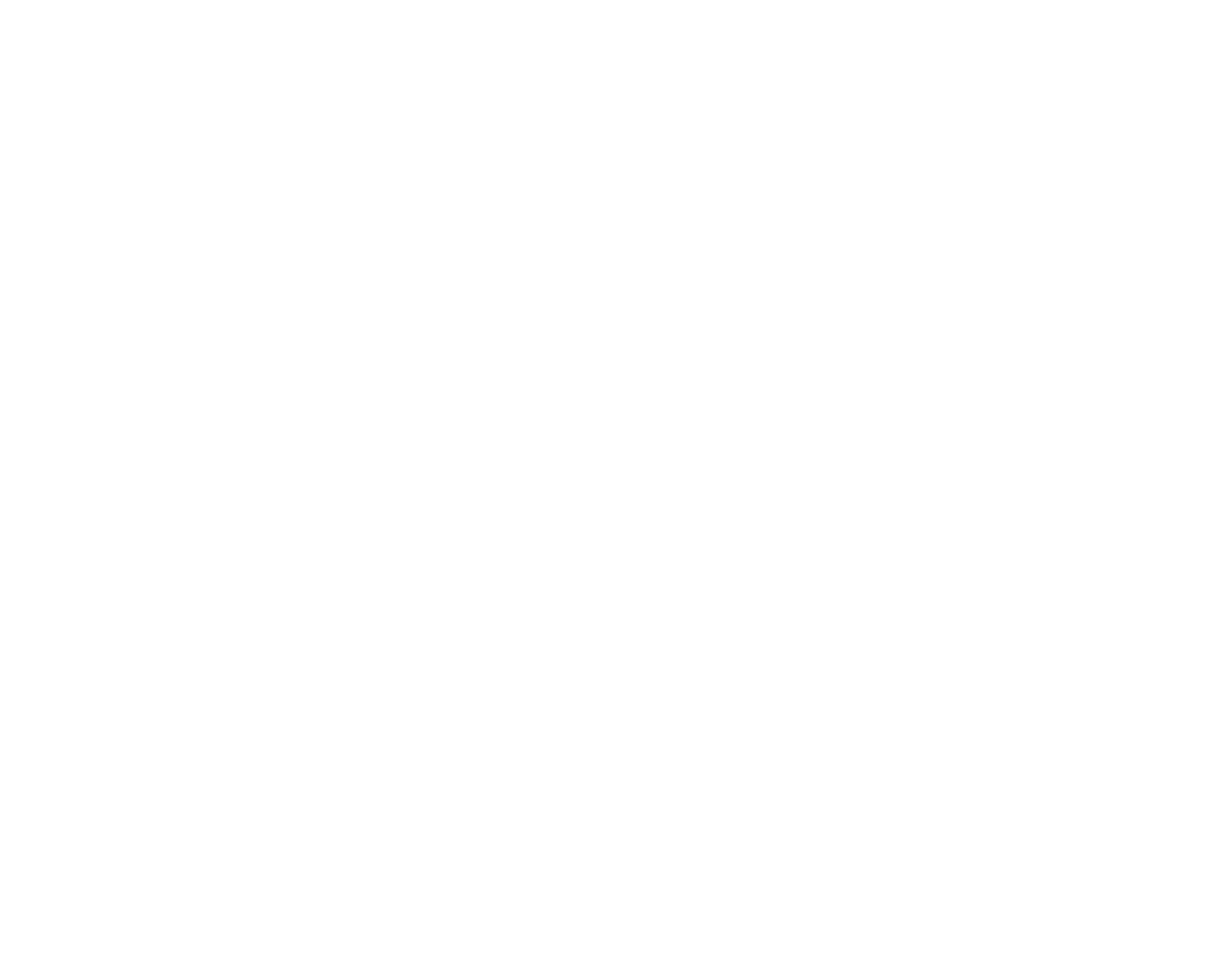
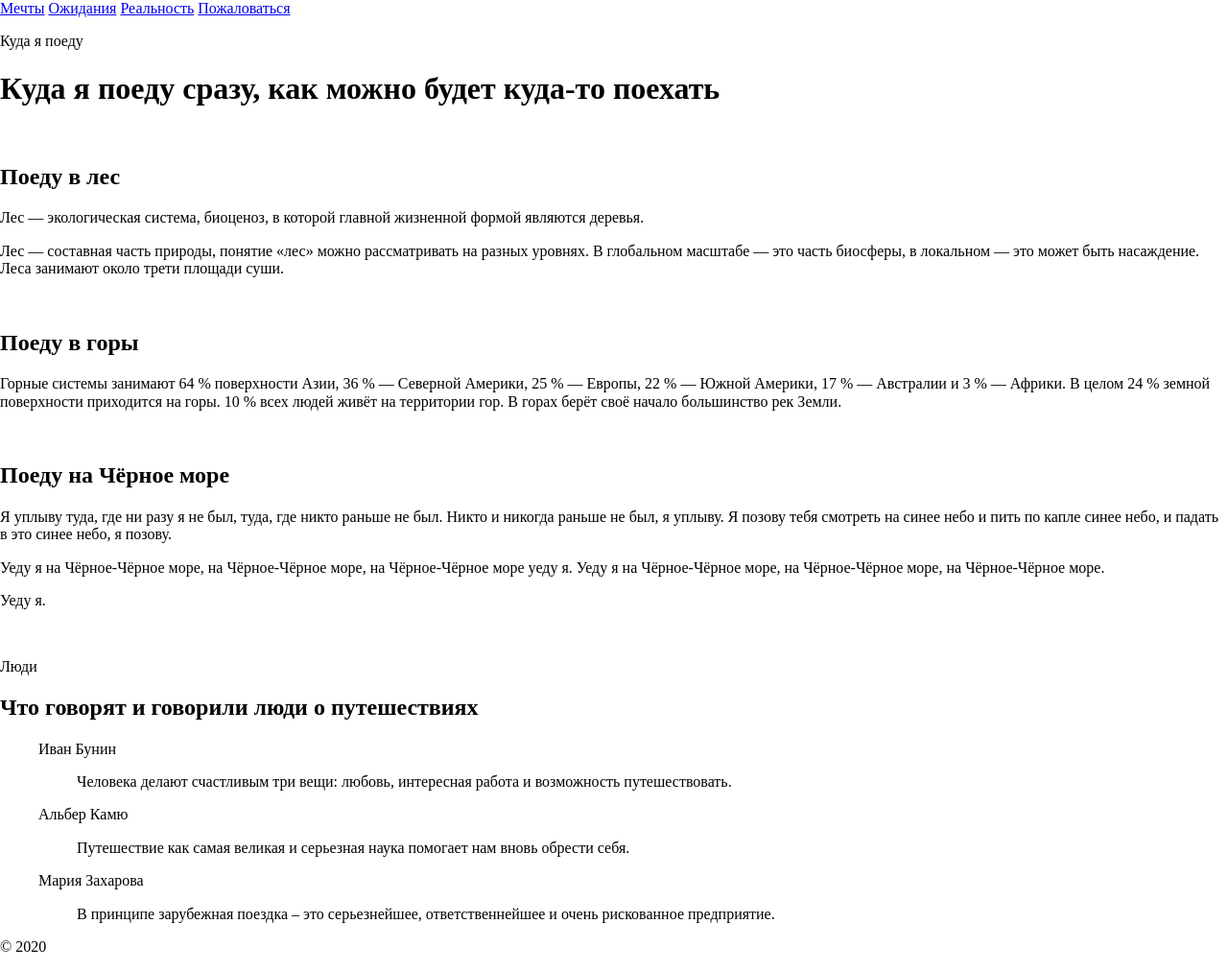
Before and after one commit to versta-battle/kuda-ya-poedu-29-5-20, a plain HTML site: page index.html in a window 1280 px wide. Shown: the whole page at 96% size. Before the commit the page ends 800 px from the top, so only its background shows below. Drawn offline with Linux system fonts and the light colour scheme.

Commit message:
added text and blocks draft

```diff
--- a/index.html
+++ b/index.html
@@ -20,17 +20,110 @@
   <div class="page">
 
     <header class="header">
-
+      <nav class="header__navigation">
+        <a href="#" class="header__link">Мечты</a>
+        <a href="#" class="header__link">Ожидания</a>
+        <a href="#" class="header__link">Реальность</a>
+        <a href="#" class="header__link">Пожаловаться</a>
+      </nav>
     </header>
 
     <main class="content">
 
+      <section class="lead">
+          <p class="lead__subtitle">
+            Куда я поеду
+          </p>
+          <h1 class="lead__title">
+            Куда я поеду сразу, как можно будет куда-то поехать
+          </h1>
+          <img src="" alt="" class="lead__image">
+        </section>
+
+        <section class="articles">
+          <article class="article">
+            <h2 class="article__title">
+              Поеду в лес
+            </h2>
+            <p class="article__paragraph">
+              Лес — экологическая система, биоценоз, в которой главной жизненной формой являются деревья.
+            </p>
+            <p class="article__paragraph">
+              Лес — составная часть природы, понятие «лес» можно рассматривать на разных уровнях. В глобальном масштабе — это часть биосферы, в локальном — это может быть насаждение. Леса занимают около трети площади суши.
+            </p>
+            <img src="" alt="" class="article__image">
+          </article>
+
+          <article class="article">
+            <h2 class="article__title">
+              Поеду в горы
+            </h2>
+            <p class="article__paragraph">
+              Горные системы занимают 64 % поверхности Азии, 36 % — Северной Америки, 25 % — Европы, 22 % — Южной Америки, 17 % — Австралии и 3 % — Африки. В целом 24 % земной поверхности приходится на горы. 10 % всех людей живёт на территории гор. В горах берёт своё начало большинство рек Земли.
+            </p>
+            <img src="" alt="" class="article__image">
+          </article>
+
+          <article class="article">
+            <h2 class="article__title">
+              Поеду на Чёрное море
+            </h2>
+            <p class="article__paragraph">
+              Я уплыву туда, где ни разу я не был, туда, где никто раньше не был. Никто и никогда раньше не был, я уплыву. Я позову тебя смотреть на синее небо и пить по капле синее небо, и падать в это синее небо, я позову.
+            </p>
+            <p class="article__paragraph">
+              Уеду я на Чёрное-Чёрное море, на Чёрное-Чёрное море, на Чёрное-Чёрное море уеду я. Уеду я на Чёрное-Чёрное море, на Чёрное-Чёрное море, на Чёрное-Чёрное море.
+            </p>
+            <p class="article__paragraph">
+              Уеду я.
+            </p>
+            <img src="" alt="" class="article__image">
+          </article>
+        </section>
+
+        <section class="citations">
+          <p class="citations__subtitle">
+            Люди
+          </p>
+          <h2 class="citations__title">
+            Что говорят и говорили люди о путешествиях
+          </h2>
+          <figure class="citations__citation">
+            <figcaption class="citations__author">
+              Иван Бунин
+            </figcaption>
+            <blockquote class="citations__quote">
+                <p class="citations__text">
+                  Человека делают счастливым три вещи: любовь, интересная работа и возможность путешествовать.
+                </p>
+            </blockquote>
+          </figure>
+          <figure class="citations__citation">
+            <figcaption class="citations__author">
+              Альбер Камю
+            </figcaption>
+            <blockquote class="citations__quote">
+                <p class="citations__text">
+                  Путешествие как самая великая и серьезная наука помогает нам вновь обрести себя.
+                </p>
+            </blockquote>
+          </figure>
+          <figure class="citations__citation">
+            <figcaption class="citations__author">
+              Мария Захарова
+            </figcaption>
+            <blockquote class="citations__quote">
+                <p class="citations__text">
+                  В принципе зарубежная поездка – это серьезнейшее, ответственнейшее и очень рискованное предприятие.
+                </p>
+            </blockquote>
+          </figure>
+        </section>
 
     </main>
 
     <footer class="footer">
-
-
+      <p class="footer__copyright">© 2020</p>
     </footer>
 
   </div>
```
